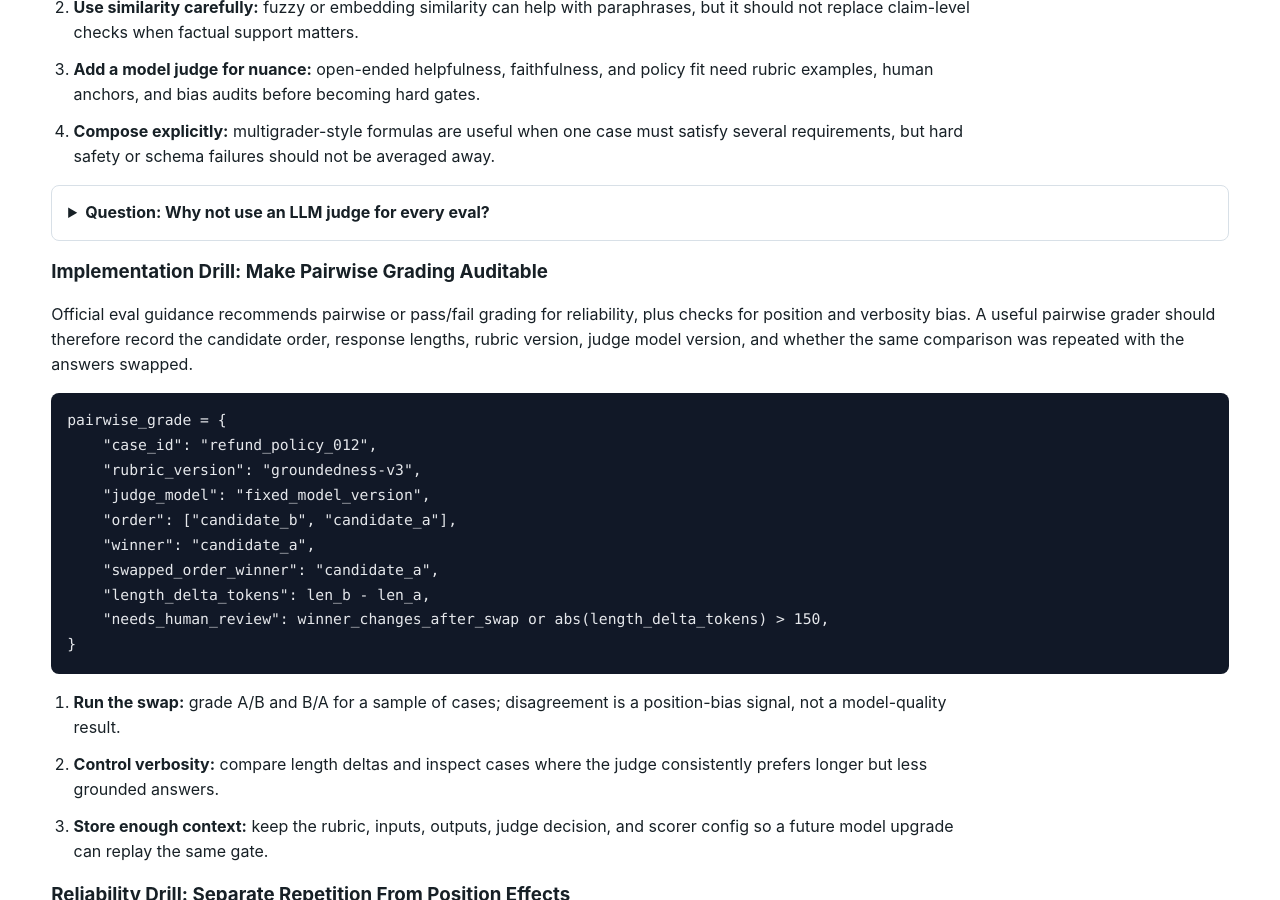
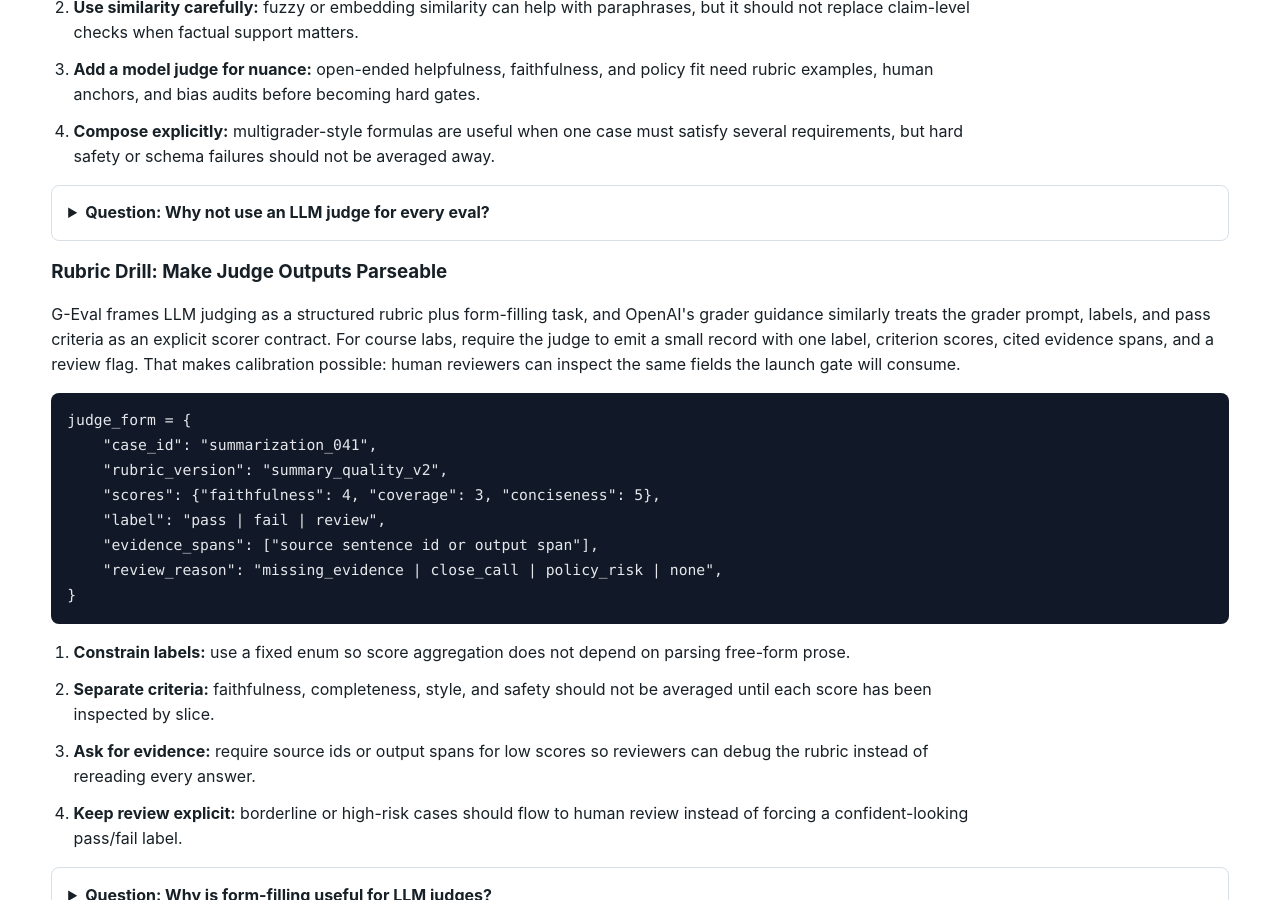
Before and after one commit to kennethli319/kennethli319.github.io, a Jekyll site: the page llm-ml-course/lessons/evaluation.html, which Jekyll copies as it is, in a window 1280 px wide and 900 px high, scrolled down 7617 px. Built offline with Jekyll 4.4.1, drawn with Linux system fonts in a browser that asks for light colours.

Commit message:
Sync LLM course evaluation drill

```diff
--- a/llm-ml-course/lessons/evaluation.html
+++ b/llm-ml-course/lessons/evaluation.html
@@ -320,6 +320,34 @@
       <details class="qa">
         <summary>Question: Why not use an LLM judge for every eval?</summary>
         <p>Judges are slower, costlier, and noisier than deterministic checks. Use them where judgment is actually needed, and keep crisp product contracts in code so failures are reproducible.</p>
+      </details>
+      <h3>Rubric Drill: Make Judge Outputs Parseable</h3>
+      <p>
+        G-Eval frames LLM judging as a structured rubric plus form-filling
+        task, and OpenAI's grader guidance similarly treats the grader prompt,
+        labels, and pass criteria as an explicit scorer contract. For course
+        labs, require the judge to emit a small record with one label, criterion
+        scores, cited evidence spans, and a review flag. That makes calibration
+        possible: human reviewers can inspect the same fields the launch gate
+        will consume.
+      </p>
+      <pre><code>judge_form = {
+    "case_id": "summarization_041",
+    "rubric_version": "summary_quality_v2",
+    "scores": {"faithfulness": 4, "coverage": 3, "conciseness": 5},
+    "label": "pass | fail | review",
+    "evidence_spans": ["source sentence id or output span"],
+    "review_reason": "missing_evidence | close_call | policy_risk | none",
+}</code></pre>
+      <ol class="steps">
+        <li><strong>Constrain labels:</strong> use a fixed enum so score aggregation does not depend on parsing free-form prose.</li>
+        <li><strong>Separate criteria:</strong> faithfulness, completeness, style, and safety should not be averaged until each score has been inspected by slice.</li>
+        <li><strong>Ask for evidence:</strong> require source ids or output spans for low scores so reviewers can debug the rubric instead of rereading every answer.</li>
+        <li><strong>Keep review explicit:</strong> borderline or high-risk cases should flow to human review instead of forcing a confident-looking pass/fail label.</li>
+      </ol>
+      <details class="qa">
+        <summary>Question: Why is form-filling useful for LLM judges?</summary>
+        <p>It turns a judge response into a reproducible scorer artifact. The team can compare fields against human labels, slice the failure modes, and replay the same contract after a model or rubric change.</p>
       </details>
       <h3>Implementation Drill: Make Pairwise Grading Auditable</h3>
       <p>
```
Also changed, not shown: llm-ml-course/README.md (+2 -0 lines).
